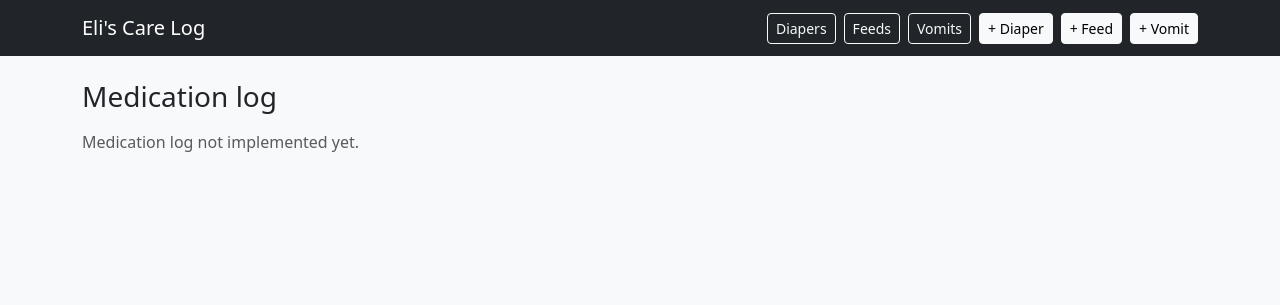
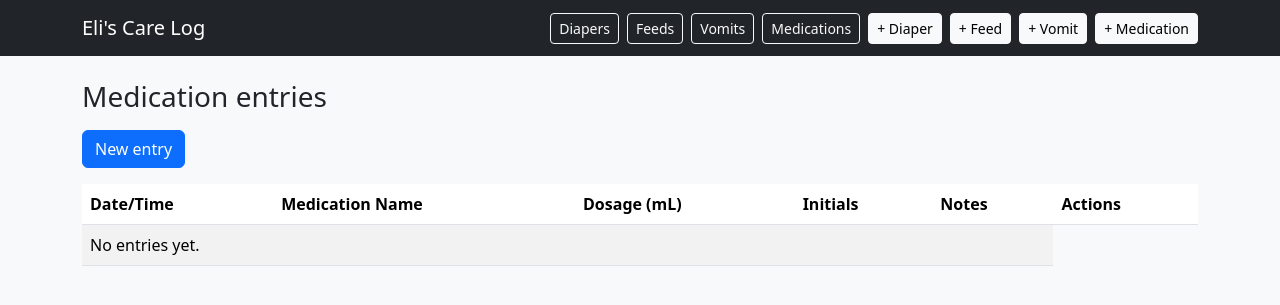
Before and after one commit to supersaiyoon/eli-care-log, a Flask app: page /medication in a window 1280 px wide. Shown: the top 305 px of the page. Run offline with Flask 3, Linux system fonts and the light colour scheme.

Commit message:
Add medication list page and links on homepage

```diff
--- a/routes/medication_routes.py
+++ b/routes/medication_routes.py
@@ -1,7 +1,86 @@
-from flask import render_template
+from datetime import datetime
+
+from flask import flash, redirect, render_template, request, url_for
+
+from models import db, Medication
 
 def init_medication_routes(app):
+    # Show history of medications
     @app.get("/medication")
     def medication_list():
-        # Placeholder page
-        return render_template("medication_list.html")
+        rows = Medication.query.order_by(Medication.dt.desc()).all()
+        return render_template("medication_list.html", rows=rows)
+
+    # New medication entry form
+    @app.get("/medication/new")
+    def medication_new():
+        return render_template("medication_new.html")
+
+    # Create new medication entry
+    @app.post("/medication/new")
+    def medication_create():
+        # Raw values from form
+        dt_str = request.form["dt"]
+        med_name = request.form["med_name"]
+        dosage_ml = request.form["dosage_ml"]
+        initials = request.form["initials"].strip().upper()
+        notes = request.form.get("notes").strip() or None
+
+        # Convert date string to datetime
+        dt = datetime.fromisoformat(dt_str)
+
+        row = Medication(
+            dt=dt,
+            med_name=med_name,
+            dosage_ml=dosage_ml,
+            initials=initials,
+            notes=notes
+        )
+
+        db.session.add(row)
+        db.session.commit()
+
+        flash("Saved medication entry.", "success")
+        return redirect(url_for("medication_list"))
+
+    # Edit medication entry form
+    @app.get("/medication/<int:medication_id>/edit")
+    def medication_edit(medication_id):
+        row = Medication.query.get_or_404(medication_id)
+        return render_template("medication_edit.html", row=row)
+
+    # Update from editing medication entry
+    @app.post("/medication/<int:medication_id>/edit")
+    def medication_update(medication_id):
+        row = Medication.query.get_or_404(medication_id)
+
+        # Raw values from form
+        dt_str = request.form["dt"]
+        med_name = request.form["med_name"]
+        dosage_ml = request.form["dosage_ml"]
+        initials = request.form["initials"].strip().upper()
+        notes = request.form.get("notes").strip() or None
+
+        # Convert date string to datetime
+        dt = datetime.fromisoformat(dt_str)
+
+        # Apply updates
+        row.dt = dt
+        row.med_name = med_name
+        row.dosage_ml = dosage_ml
+        row.initials = initials
+        row.notes = notes
+
+        db.session.commit()
+
+        flash("Medication entry updated.", "success")
+        return redirect(url_for("medication_list"))
+
+    # Delete medication entry
+    @app.post("/medication/<int:medication_id>/delete")
+    def medication_delete(medication_id):
+        medication = Medication.query.get_or_404(medication_id)  # Find entry
+        db.session.delete(medication)                            # Mark for delete
+        db.session.commit()                                      # Save change
+        flash("Medication entry deleted.", "success")            # Notify user
+        return redirect(url_for("medication_list"))              # Back to list
--- a/templates/base.html
+++ b/templates/base.html
@@ -16,9 +16,11 @@
                     <a class="btn btn-outline-light btn-sm" href="{{ url_for('diaper_list') }}">Diapers</a>
                     <a class="btn btn-outline-light btn-sm" href="{{ url_for('feed_list') }}">Feeds</a>
                     <a class="btn btn-outline-light btn-sm" href="{{ url_for('vomit_list') }}">Vomits</a>
+                    <a class="btn btn-outline-light btn-sm" href="{{ url_for('medication_list') }}">Medications</a>
                     <a class="btn btn-light btn-sm" href="{{ url_for('diaper_new') }}">+ Diaper</a>
                     <a class="btn btn-light btn-sm" href="{{ url_for('feed_new') }}">+ Feed</a>
                     <a class="btn btn-light btn-sm" href="{{ url_for('vomit_new') }}">+ Vomit</a>
+                    <a class="btn btn-light btn-sm" href="{{ url_for('medication_new') }}">+ Medication</a>
                 </div>
             </div>
         </nav>
--- a/templates/medication_list.html
+++ b/templates/medication_list.html
@@ -1,5 +1,50 @@
 {% extends "base.html" %}
 {% block body %}
-  <h3 class="mb-3">Medication log</h3>
-  <p class="text-muted">Medication log not implemented yet.</p>
+    <h3 class="mb-3">Medication entries</h3>
+    <div class="mb-3">
+        <a class="btn btn-primary" href="{{ url_for('medication_new') }}">New entry</a>
+    </div>
+
+    <table class="table table-striped align-middle">
+        <thead>
+            <tr>
+                <th>Date/Time</th>
+                <th>Medication Name</th>
+                <th>Dosage (mL)</th>
+                <th>Initials</th>
+                <th>Notes</th>
+                <th>Actions</th>
+            </tr>
+        </thead>
+
+        <tbody>
+        {% for m in rows %}
+        <tr>
+            <td>{{ m.dt.strftime('%Y-%m-%d %H:%M') }}</td>
+            <td>{{ m.med_name }}</td>
+            <td>{{ m.dosage_ml }}</td>
+            <td>{{ m.initials }}</td>
+            <td>{{ m.notes or '' }}</td>
+            <td>
+                <a href="{{ url_for('medication_edit', medication_id=m.id) }}"
+                   class="btn btn-sm btn-outline-primary me-1">
+                   Edit
+                </a>
+
+                <form action="{{ url_for('medication_delete', medication_id=m.id) }}"
+                      method="post"
+                      class="d-inline">
+                    <button type="submit"
+                            class="btn btn-sm btn-outline-danger"
+                            onclick="return confirm('Delete this entry?');">
+                            Delete
+                    </button>
+                </form>
+            </td>
+        </tr>
+        {% else %}
+        <tr><td colspan="5" class="tedt-muted">No entries yet.</td></tr>
+        {% endfor %}
+        </tbody>
+    </table>
 {% endblock %}
```
Also changed, not shown: templates/dashboard.html (+9 -0 lines).
